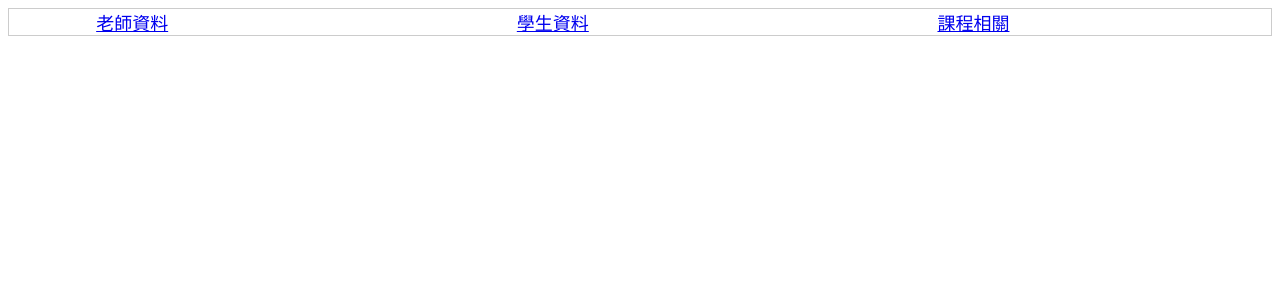
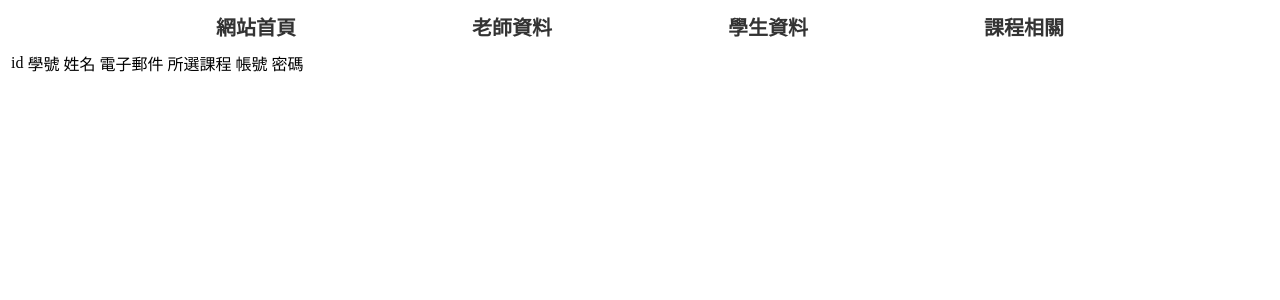
Before and after one commit to nagachen/course, a PHP site: page /backend.php in a window 1280 px wide. Shown: the top 300 px of the page. Run offline with PHP 8.4, Linux system fonts and the light colour scheme; data that the repository does not hold is empty.

Commit message:
學生查詢簡易完成並讓後台頁面可以顯示查詢結果

```diff
--- /dev/null
+++ b/back/query_student.php
@@ -0,0 +1,39 @@
+<!-- 學生查詢後台 -->
+
+<!-- 現有資料列表 -->
+<?php
+
+$sql = "select * from `student`";
+$rows = $pdo->query($sql)->fetchAll(PDO::FETCH_ASSOC);
+?>
+<style>
+    .std-table {
+        border: 1px solid 1px;
+    }
+</style>
+<table class="std-table">
+    <tr>
+        <td>id</td>
+        <td>學號</td>
+        <td>姓名</td>
+        <td>電子郵件</td>
+        <td>所選課程</td>
+        <td>帳號</td>
+        <td>密碼</td>
+    </tr>
+    <?php
+    foreach ($rows as $row) {
+    ?>
+        <tr>
+            <td><?= $row['id'] ?></td>
+            <td><?= $row['student_num'] ?></td>
+            <td><?= $row['name'] ?></td>
+            <td><?= $row['email'] ?></td>
+            <td><?= $row['course'] ?></td>
+            <td><?= $row['acc'] ?></td>
+            <td><?= $row['pw'] ?></td>
+        </tr>
+    <?php
+    }
+    ?>
+</table>
--- a/backend.php
+++ b/backend.php
@@ -1,4 +1,16 @@
 <!-- 後台頁面 -->
+<?php include_once "db.php";
+$do='';
+if(isset($_GET['do'])){
+    $do=$_GET['do'];
+}else{
+
+        $do="error";
+
+}
+
+
+?>
 <!DOCTYPE html>
 <html lang="en">
 <head>
@@ -6,61 +18,13 @@
     <meta http-equiv="X-UA-Compatible" content="IE=edge">
     <meta name="viewport" content="width=device-width, initial-scale=1.0">
     <title>Document</title>
-    <style>
-        *{
-            box-sizing: border-box;
-        }
-        ul { /* 取消ul預設的內縮及樣式 */
-        margin: 0;
-        padding: 0;
-        list-style: none;
-    }
-    .dropDownMenu {
-        border:  1px solid #ccc;
-        display: flex;
-        font-family: 'Open Sans', Arial, sans-serif;
-        font-size: 18px;
-        justify-content: space-around;
-
-    }
-    .dropDownMenu ul { /*隱藏次選單*/
-        display: none;
-    }
-
-    .dropDownMenu li:hover > ul { /* 滑鼠滑入展開次選單*/
-        display: block;
-    }
-
-  </style>
 </head>
 <body>
-    <header>
-        <ul class="dropDownMenu">
-            <li><a href="#">老師資料</a>
-            <ul>
-                <li><a href="#">新增老師資料</li>
-                <li><a href="#">查詢老師資料</li>
-                <li><a href="#">更新老師資料</li>
-                <li><a href="#">查詢老師資料</li>
-            </ul>
-        </li>
-        <li><a href="#">學生資料</a>
-            <ul>
-                <li><a href="#">新增學生資料</li>
-                <li><a href="#">查詢學生資料</li>
-                <li><a href="#">更新學生資料</li>
-                <li><a href="#">查詢學生資料</li>
-            </ul>
-        </li>
-        <li><a href="#">課程相關</a>
-            <ul>
-                <li><a href="#">新增課程資料</li>
-                <li><a href="#">查詢課程資料</li>
-                <li><a href="#">更新課程資料</li>
-                <li><a href="#">查詢課程資料</li>
-            </ul>
-        </li>
-        </ul>
-    </header>
+    <?php
+
+    include_once "header.php";
+    include "./back/query_student.php";
+
+    ?>
 </body>
 </html>
--- /dev/null
+++ b/db.php
@@ -0,0 +1,4 @@
+<?php
+$dsn="mysql:host=localhost;charset=utf8;dbname=course";
+$pdo=new PDO($dsn,'root','');
+?>
--- /dev/null
+++ b/header.php
@@ -0,0 +1,101 @@
+<style>
+    * {
+        box-sizing: border-box;
+    }
+
+    ul {
+        /* 取消ul預設的內縮及樣式 */
+        margin: 0;
+        padding: 0;
+        list-style: none;
+    }
+
+    .dropDownMenu {
+        /* border:  1px solid #ccc; */
+        width: 80vw;
+        font-weight: bold;
+        display: flex;
+        font-family: 'Open Sans', Arial, sans-serif;
+        font-size: 20px;
+        justify-content: space-around;
+        margin: auto;
+
+    }
+
+    .dropDownMenu>li>ul li {
+        font-size: 14px;
+    }
+
+    .dropDownMenu ul {
+        /*隱藏次選單*/
+        display: none;
+    }
+
+    .dropDownMenu li:hover>ul {
+        /* 滑鼠滑入展開次選單*/
+        display: block;
+
+    }
+
+    .dropDownMenu a:hover {
+        /* 滑鼠滑入按鈕變色*/
+        background-color: #ef5c28;
+        color: #fff;
+    }
+
+    .dropDownMenu a {
+        background-color: #fff;
+        color: #333;
+        /* padding: 0 30px; */
+        text-decoration: none;
+        line-height: 40px;
+        /* white-space: nowrap; */
+
+    }
+
+
+    .dropDownMenu ul li:last-child {
+        border-bottom: none;
+    }
+
+    .dropDownMenu ul {
+        border: #ccc 2px solid;
+
+    }
+
+    .dropDownMenu ul li {
+        border-bottom: #ccc 2px solid;
+    }
+</style>
+
+
+<header>
+
+    <ul class="dropDownMenu">
+        <li><a href="index.php">網站首頁</a></li>
+        <li><a href="">老師資料</a>
+            <ul>
+                <li><a href="">新增老師資料</a></li>
+                <li><a href="">查詢老師資料</a></li>
+                <li><a href="">更新老師資料</a></li>
+                <li><a href="">查詢老師資料</a></li>
+            </ul>
+        </li>
+        <li><a href="">學生資料</a>
+            <ul>
+                <li><a href="./backend.php?do=add_student">新增學生資料</a></li>
+                <li><a href="./backend.php?do=query_student">查詢學生資料</a></li>
+                <li><a href="">更新學生資料</a></li>
+                <li><a href="">查詢學生資料</a></li>
+            </ul>
+        </li>
+        <li><a href="">課程相關</a>
+            <ul>
+                <li><a href="">新增課程資料</a></li>
+                <li><a href="">查詢課程資料</a></li>
+                <li><a href="">更新課程資料</a></li>
+                <li><a href="">查詢課程資料</a></li>
+            </ul>
+        </li>
+    </ul>
+</header>
```
